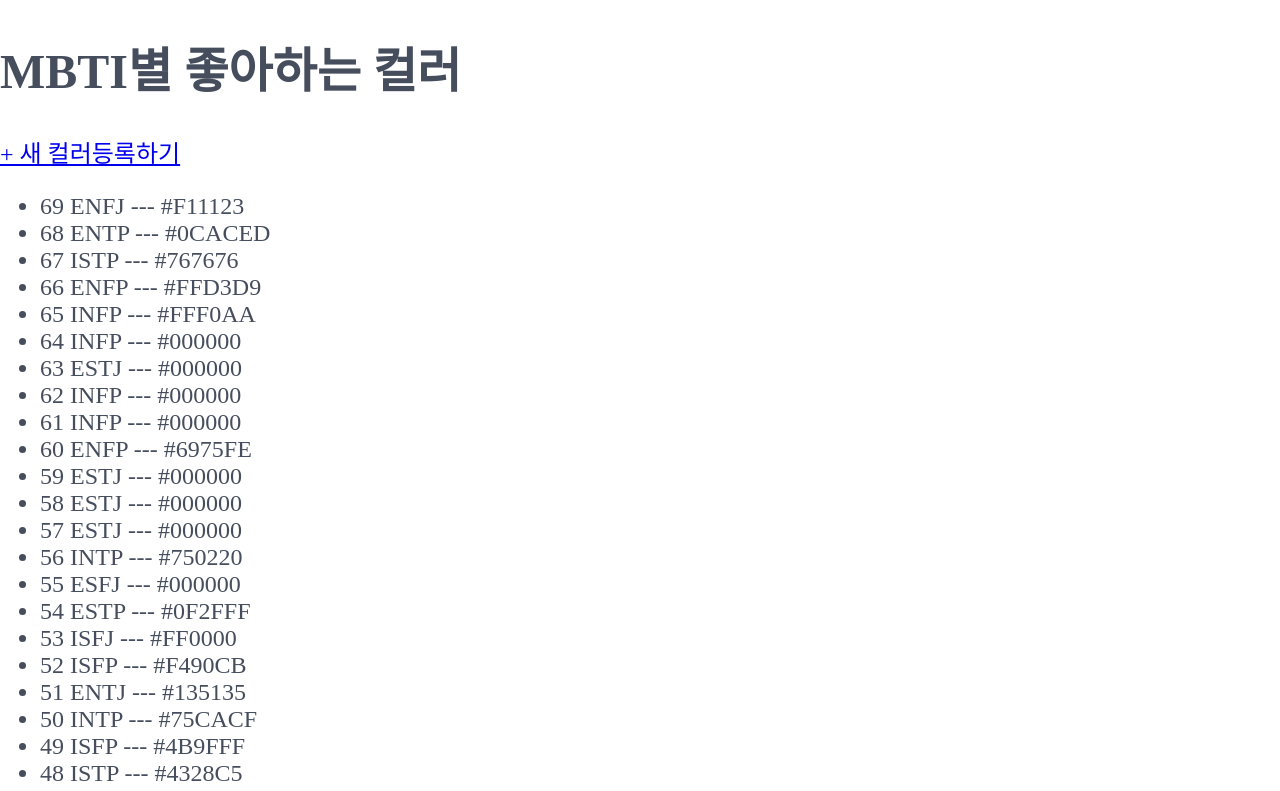
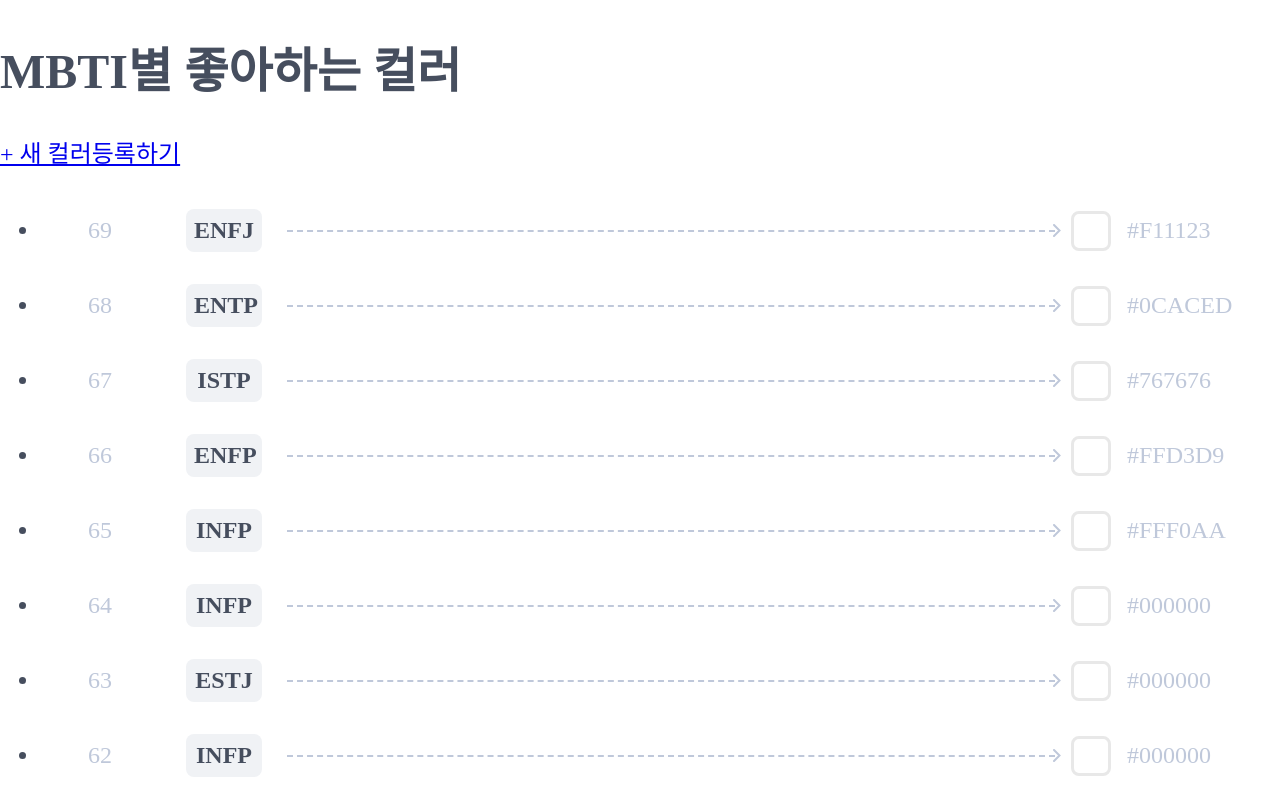
Before and after one commit to a-honey/mbti-color, a React (Create React App) app: page / in a window 1280 px wide. Shown: the top 791 px of the page. Built offline with nearby package versions, Linux system fonts and the light colour scheme; a web font is replaced by a local one.

Commit message:
Created components, ColorSurvey, MBTIslect and CSS file

```diff
--- a/src/Home.js
+++ b/src/Home.js
@@ -2,6 +2,7 @@
 import mock from "./mock.json";
 import { useState } from "react";
 import filterdeleteimg from "./images/x.svg";
+import ColorSurvey from "./components/ColorSurvey";
 
 function Home() {
   const [filter, setFilter] = useState();
@@ -21,7 +22,7 @@
       <ul>
         {mock.map((item) => (
           <li key={item.id} onClick={() => setFilter(item.mbti)}>
-            {item.id} {item.mbti} --- {item.colorCode}
+            <ColorSurvey value={item} onClick={() => setFilter(item.mbti)} />
           </li>
         ))}
       </ul>
--- /dev/null
+++ b/src/components/ColorSurvey.js
@@ -0,0 +1,19 @@
+import styles from "./ColorSurvey.module.css";
+import arrowIcon from "../images/arrow.svg";
+
+export default function ColorSurvey({ value, onClick }) {
+  return (
+    <div className={styles.colorSurvey} onClick={onClick}>
+      <div className={styles.id}>{value.id}</div>
+      <div className={styles.mbti}>{value.mbti}</div>
+      <div className={styles.arrow}>
+        <img className={styles.arrowIcon} src={arrowIcon} alt="arrow" />
+      </div>
+      <div
+        className={styles.colorChip}
+        sylte={{ backgroundColor: value.colorCode }}
+      ></div>
+      <div className={styles.colorCode}>{value.colorCode}</div>
+    </div>
+  );
+}
--- /dev/null
+++ b/src/components/ColorSurvey.module.css
@@ -0,0 +1,60 @@
+.colorSurvey {
+  display: flex;
+  align-items: center;
+  padding: 16px 48px;
+  border-radius: 8px;
+  cursor: pointer;
+  color: #bfc8da;
+}
+
+.colorSurvey:hover {
+  background-color: #f4f7fb;
+}
+
+.id {
+  flex-shrink: 0;
+  width: 58px;
+  margin-right: 40px;
+}
+
+.mbti {
+  flex-shrink: 0;
+  width: 76px;
+  margin-right: 25px;
+  padding: 8px;
+  border-radius: 8px;
+  background-color: #f0f2f5;
+  color: #464e5e;
+  text-align: center;
+  font-weight: 600;
+}
+
+.arrow {
+  flex-grow: 1;
+  width: 100%;
+  height: 0px;
+  border-bottom: 2px dashed #bfc8da;
+  position: relative;
+}
+
+.arrowIcon {
+  position: absolute;
+  top: -6px;
+  right: -6px;
+  width: 8px;
+  height: 13px;
+}
+
+.colorChip {
+  flex-shrink: 0;
+  margin: 0 16px;
+  width: 40px;
+  height: 40px;
+  border: 3px solid #e8e8e8;
+  border-radius: 8px;
+}
+
+.colorCode {
+  flex-shrink: 0;
+  width: 105px;
+}
--- a/src/components/MBTIselect.js
+++ b/src/components/MBTIselect.js
@@ -1,3 +1,5 @@
+import styles from "./MBTIselect.module.css";
+
 const optionGroups = [
   [
     { value: "E", label: "외향형" },
@@ -18,19 +20,19 @@
 ];
 
 function MBTIOption({ selected, label, value, onClick }) {
-  const style = { fontWeight: selected ? "bold" : "normal" };
+  const className = `${styles.mbtiOption} ${selected ? styles.selected : ""}`;
 
   return (
-    <span style={style} onClick={onClick}>
+    <div className={className} onClick={onClick}>
+      <span className={styles.char}>{value}</span>
       {label}
-      {value}
-    </span>
+    </div>
   );
 }
 
 function MBTIOptionGroup({ options, value, onChange }) {
   return (
-    <div>
+    <div className={styles.MBTIOptionGroup}>
       {options.map((option) => (
         <MBTIOption
           key={option.value}
@@ -44,7 +46,7 @@
   );
 }
 
-export default function MBTISelect({ value = "INFP", onChange }) {
+export default function MBTISelect({ value = "ESTP", onChange }) {
   function handleChangeAt(val, position) {
     const nextValue =
       value.slice(0, position) + val + value.slice(position + 1);
--- /dev/null
+++ b/src/components/MBTIselect.module.css
@@ -0,0 +1,39 @@
+.mbtiOptionGroup {
+  display: flex;
+  gap: 16px;
+  margin: 16px 0;
+}
+
+.mbtiOption {
+  flex-grow: 1;
+  border: 2px solid #e7ebf2;
+  border-radius: 16px;
+  padding: 14px 40px;
+  display: flex;
+  justify-content: center;
+  align-items: center;
+  gap: 32px;
+  color: #8892a6;
+}
+
+.mbtiOption:hover {
+  background: #f5f7fb;
+  border: 2px solid #e7ebf2;
+  cursor: pointer;
+}
+
+.mbtiOption.selected {
+  background: #464e5e;
+  border: 2px solid #464e5e;
+}
+
+.mbtiOption.selected > .char {
+  color: #ffffff;
+}
+
+.char {
+  color: #464e5e;
+  width: 20px;
+  text-align: center;
+  font-size: 40px;
+}
```
